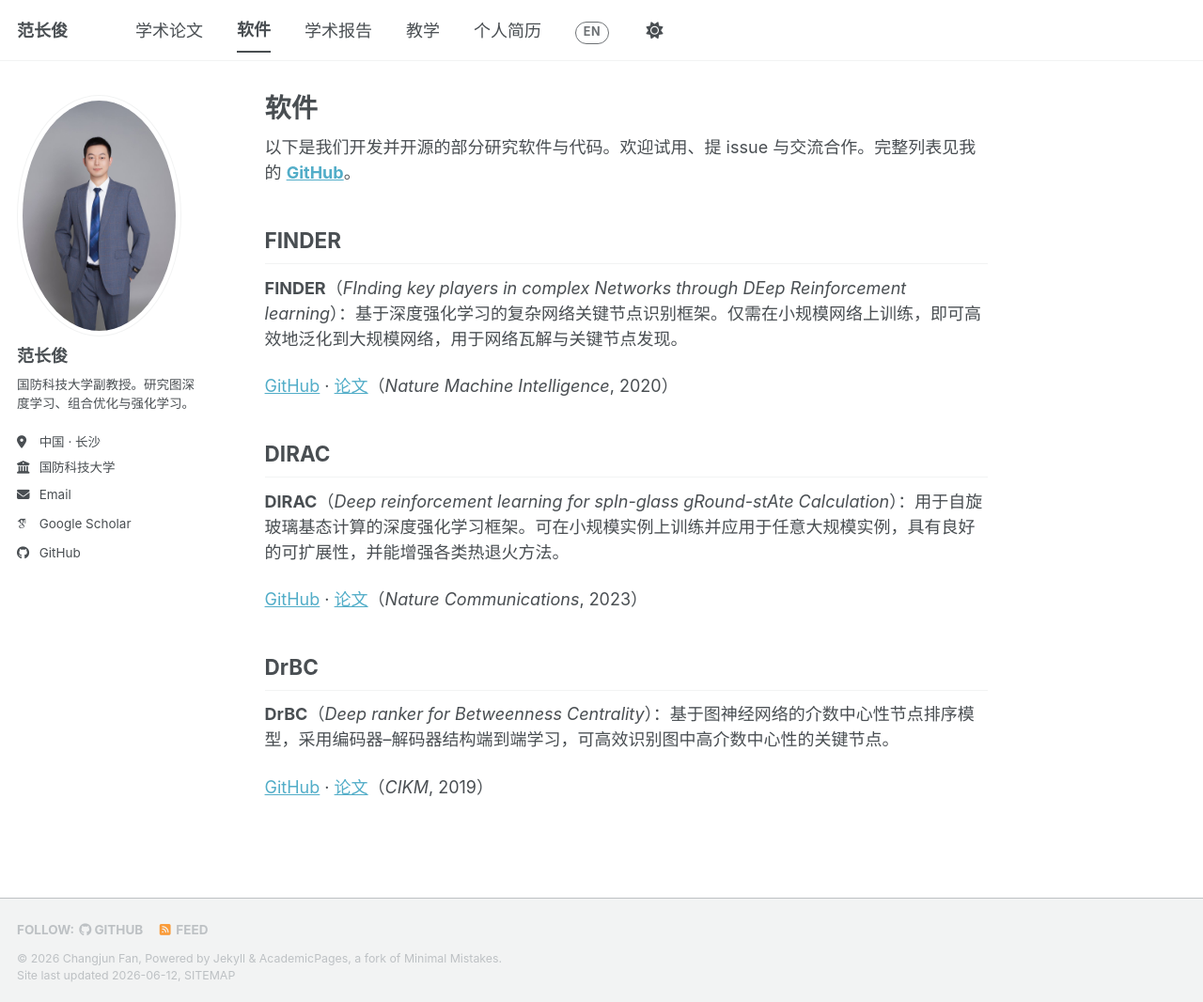
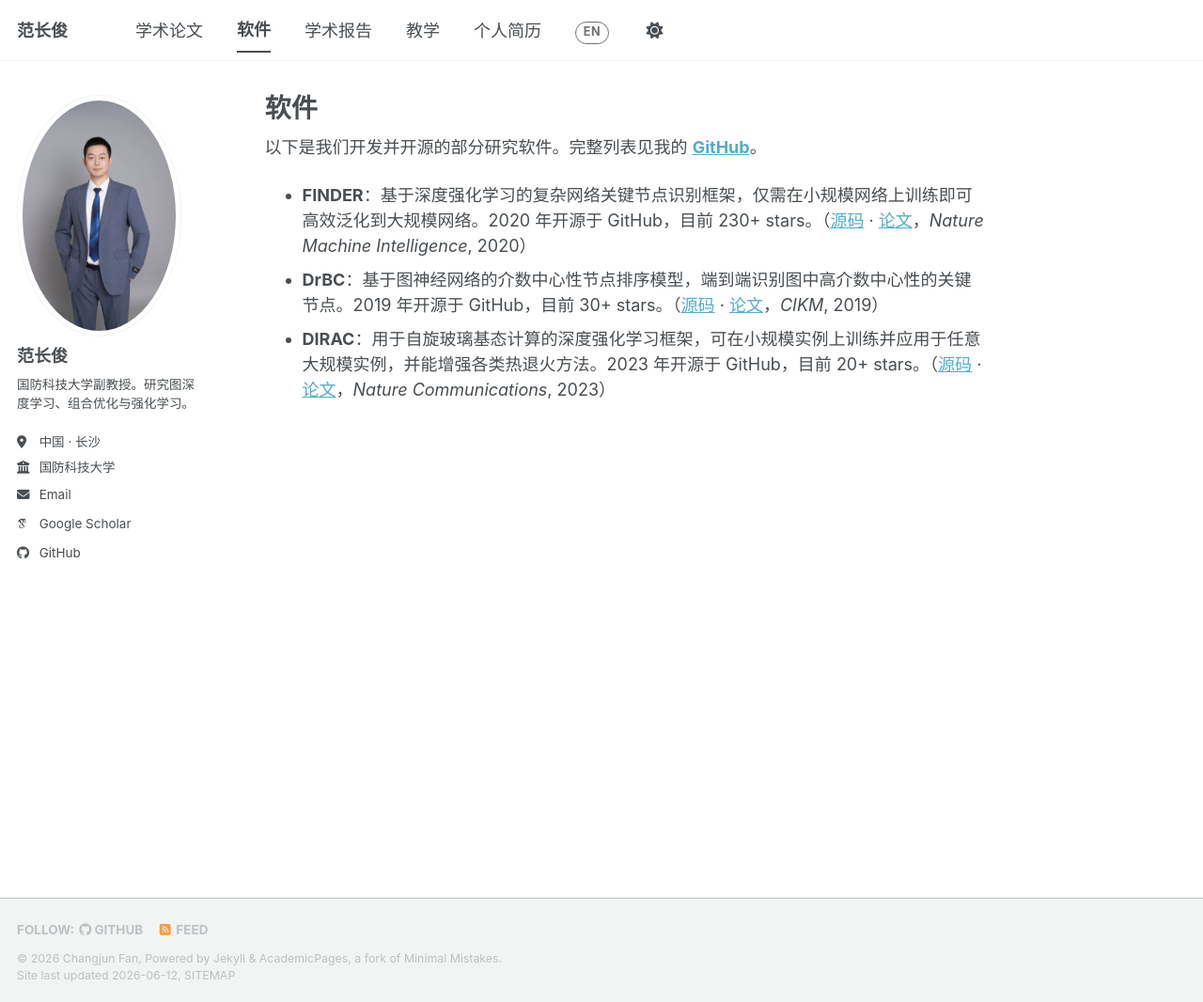
Before and after one commit to fanchangjun/fanchangjun.github.io, a Jekyll site: the page built from _pages/software.md, in a window 1280 px wide and 1066 px high. Shown: the whole window at 94% size. Built offline with Jekyll 4.4.1, drawn with Linux system fonts in a browser that asks for light colours; some web fonts are replaced; a script bundle is joined from its source files by our own code; library files that are not in the unit come from our copies.

Commit message:
style: simplify Software page to concise list format
Co-authored-by: Cursor <cursoragent@cursor.com>

```diff
--- a/_pages/software.md
+++ b/_pages/software.md
@@ -6,66 +6,20 @@ author_profile: true
 
 <div class="lang-zh" markdown="1">
 
-以下是我们开发并开源的部分研究软件与代码。欢迎试用、提 issue 与交流合作。完整列表见我的 **[GitHub](https://github.com/FFrankyy)**。
+以下是我们开发并开源的部分研究软件。完整列表见我的 **[GitHub](https://github.com/FFrankyy)**。
+
+- **FINDER**：基于深度强化学习的复杂网络关键节点识别框架，仅需在小规模网络上训练即可高效泛化到大规模网络。2020 年开源于 GitHub，目前 230+ stars。（[源码](https://github.com/FFrankyy/FINDER) · [论文](https://www.nature.com/articles/s42256-020-0177-2)，*Nature Machine Intelligence*, 2020）
+- **DrBC**：基于图神经网络的介数中心性节点排序模型，端到端识别图中高介数中心性的关键节点。2019 年开源于 GitHub，目前 30+ stars。（[源码](https://github.com/FFrankyy/DrBC) · [论文](https://arxiv.org/abs/1905.10418)，*CIKM*, 2019）
+- **DIRAC**：用于自旋玻璃基态计算的深度强化学习框架，可在小规模实例上训练并应用于任意大规模实例，并能增强各类热退火方法。2023 年开源于 GitHub，目前 20+ stars。（[源码](https://github.com/FFrankyy/DIRAC) · [论文](https://www.nature.com/articles/s41467-023-36363-w)，*Nature Communications*, 2023）
 
 </div>
 
 <div class="lang-en" markdown="1">
 
-Below are some of the research software and code we have developed and open-sourced. You are welcome to try them out, open issues, and reach out for collaboration. See my **[GitHub](https://github.com/FFrankyy)** for the full list.
+Below are some of the research software we have developed and open-sourced. See my **[GitHub](https://github.com/FFrankyy)** for the full list.
+
+- **FINDER** (*FInding key players in complex Networks through DEep Reinforcement learning*): a deep reinforcement learning framework for finding key players in complex networks; trained on small graphs, it generalizes efficiently to large-scale networks. Released on GitHub since 2020, with 230+ stars. ([source code](https://github.com/FFrankyy/FINDER) · [paper](https://www.nature.com/articles/s42256-020-0177-2), *Nature Machine Intelligence*, 2020)
+- **DrBC** (*Deep ranker for Betweenness Centrality*): a graph-neural-network ranking model that identifies high-betweenness-centrality nodes in large graphs in an end-to-end manner. Released on GitHub since 2019, with 30+ stars. ([source code](https://github.com/FFrankyy/DrBC) · [paper](https://arxiv.org/abs/1905.10418), *CIKM*, 2019)
+- **DIRAC** (*Deep reinforcement learning for spIn-glass gRound-stAte Calculation*): a deep reinforcement learning framework for computing spin-glass ground states; trainable on small instances and applicable to arbitrarily large ones, and able to enhance any thermal annealing method. Released on GitHub since 2023, with 20+ stars. ([source code](https://github.com/FFrankyy/DIRAC) · [paper](https://www.nature.com/articles/s41467-023-36363-w), *Nature Communications*, 2023)
 
 </div>
-
-## FINDER
-
-<div class="lang-zh" markdown="1">
-
-**FINDER**（*FInding key players in complex Networks through DEep Reinforcement learning*）：基于深度强化学习的复杂网络关键节点识别框架。仅需在小规模网络上训练，即可高效地泛化到大规模网络，用于网络瓦解与关键节点发现。
-
-[GitHub](https://github.com/FFrankyy/FINDER) · [论文](https://www.nature.com/articles/s42256-020-0177-2)（*Nature Machine Intelligence*, 2020）
-
-</div>
-
-<div class="lang-en" markdown="1">
-
-**FINDER** (*FInding key players in complex Networks through DEep Reinforcement learning*): a deep reinforcement learning framework for finding key players in complex networks. Trained only on small-scale graphs, it generalizes efficiently to large-scale networks for network dismantling and key-node discovery.
-
-[GitHub](https://github.com/FFrankyy/FINDER) · [Paper](https://www.nature.com/articles/s42256-020-0177-2) (*Nature Machine Intelligence*, 2020)
-
-</div>
-
-## DIRAC
-
-<div class="lang-zh" markdown="1">
-
-**DIRAC**（*Deep reinforcement learning for spIn-glass gRound-stAte Calculation*）：用于自旋玻璃基态计算的深度强化学习框架。可在小规模实例上训练并应用于任意大规模实例，具有良好的可扩展性，并能增强各类热退火方法。
-
-[GitHub](https://github.com/FFrankyy/DIRAC) · [论文](https://www.nature.com/articles/s41467-023-36363-w)（*Nature Communications*, 2023）
-
-</div>
-
-<div class="lang-en" markdown="1">
-
-**DIRAC** (*Deep reinforcement learning for spIn-glass gRound-stAte Calculation*): a deep reinforcement learning framework for computing spin-glass ground states. It can be trained on small-scale instances and applied to arbitrarily large ones with strong scalability, and can be leveraged to enhance any thermal annealing method.
-
-[GitHub](https://github.com/FFrankyy/DIRAC) · [Paper](https://www.nature.com/articles/s41467-023-36363-w) (*Nature Communications*, 2023)
-
-</div>
-
-## DrBC
-
-<div class="lang-zh" markdown="1">
-
-**DrBC**（*Deep ranker for Betweenness Centrality*）：基于图神经网络的介数中心性节点排序模型，采用编码器–解码器结构端到端学习，可高效识别图中高介数中心性的关键节点。
-
-[GitHub](https://github.com/FFrankyy/DrBC) · [论文](https://arxiv.org/abs/1905.10418)（*CIKM*, 2019）
-
-</div>
-
-<div class="lang-en" markdown="1">
-
-**DrBC** (*Deep ranker for Betweenness Centrality*): a graph-neural-network ranking model for betweenness centrality. With an end-to-end encoder–decoder architecture, it efficiently identifies high-betweenness-centrality nodes in large graphs.
-
-[GitHub](https://github.com/FFrankyy/DrBC) · [Paper](https://arxiv.org/abs/1905.10418) (*CIKM*, 2019)
-
-</div>
```
